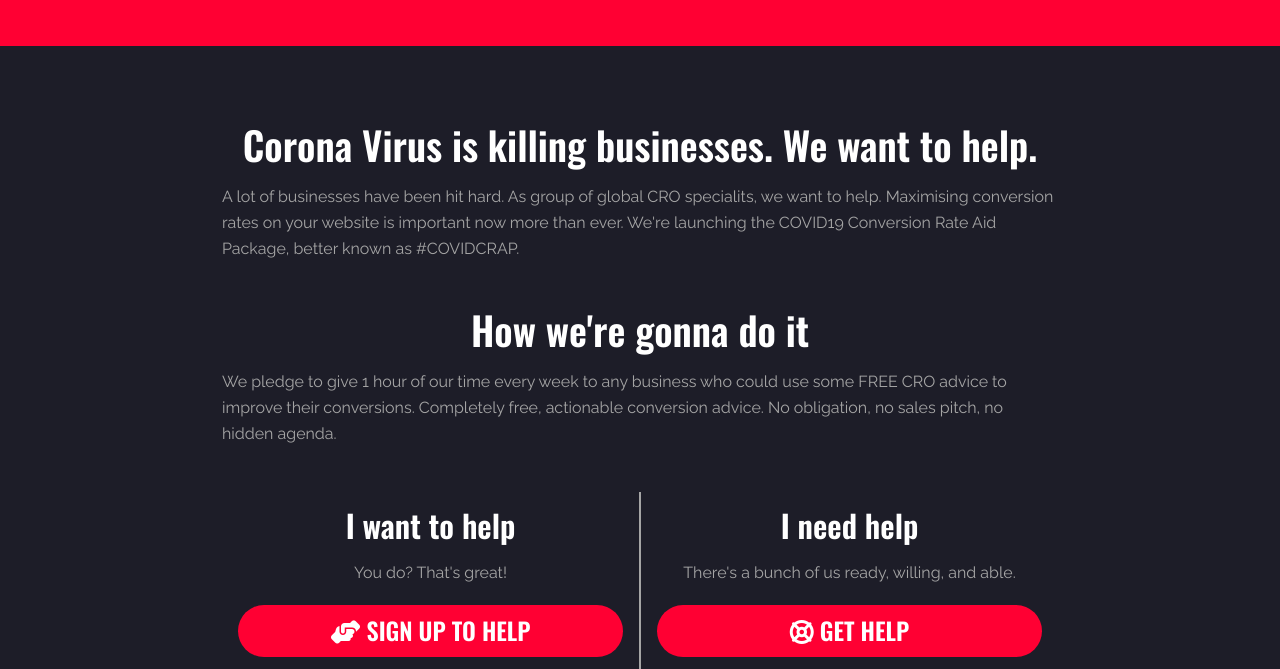
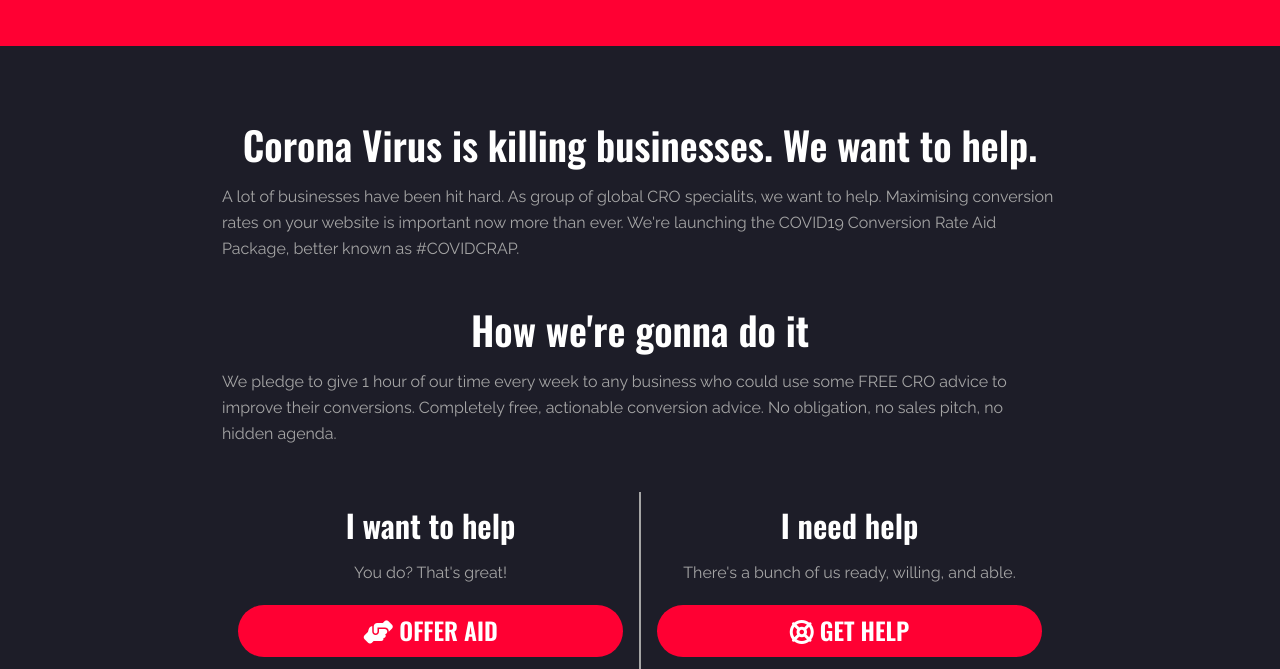
Before and after one commit to MJBeisch/covidcrap, a plain HTML site: page index.html in a window 1280 px wide. Shown: the part 131-800 px from the top of the page. Drawn offline with nearby package versions, Linux system fonts and the light colour scheme.

Commit message:
Offer Aid CTA
Change "Sign up to help" to "Offer Aid" for better clarity between the two CTAs

```diff
--- a/index.html
+++ b/index.html
@@ -40,7 +40,7 @@
                     You do? That's great!
                 </p>
                 <p class="justify-center">
-                    <a class="button cta center" href="https://forms.gle/9GNR13VzNf7aFLe49" target="_blank"><i class="fas fa-hands-helping"></i> Sign up to Help</a>
+                    <a class="button cta center" href="https://forms.gle/9GNR13VzNf7aFLe49" target="_blank"><i class="fas fa-hands-helping"></i> Offer Aid</a>
                 </p>
             </div>
             <div>
```
